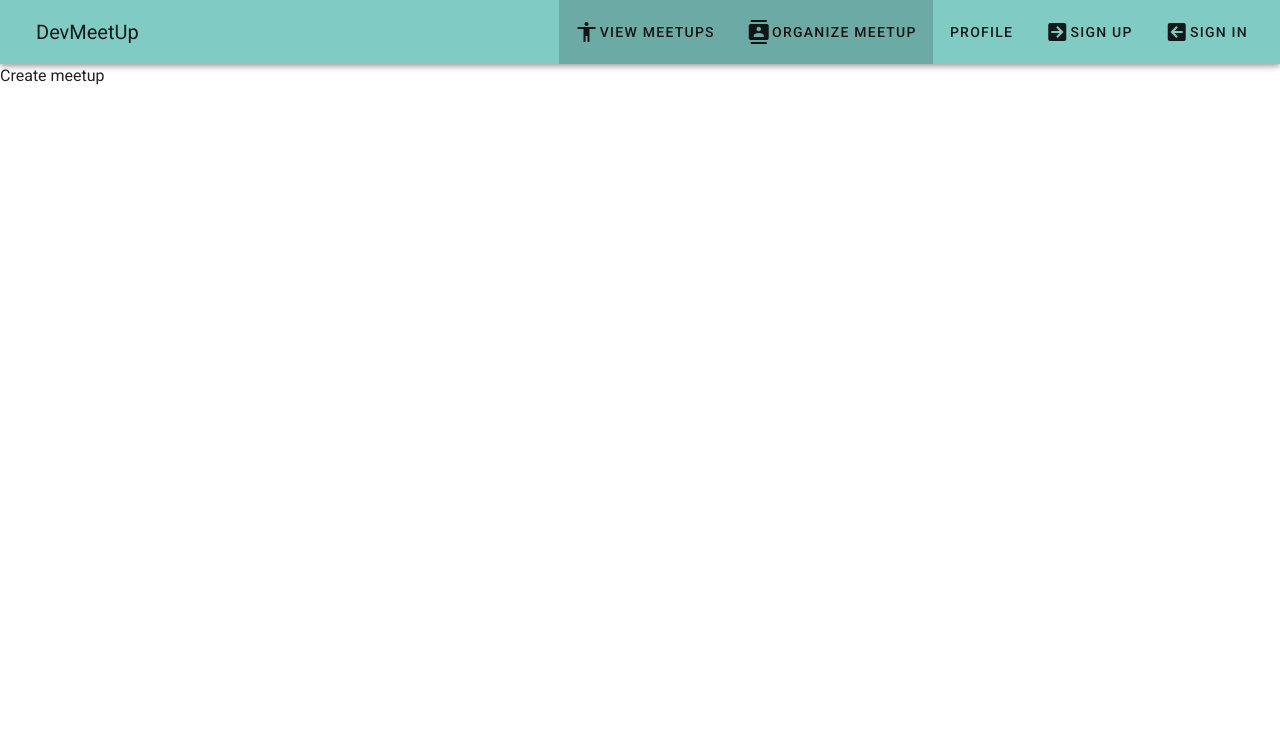
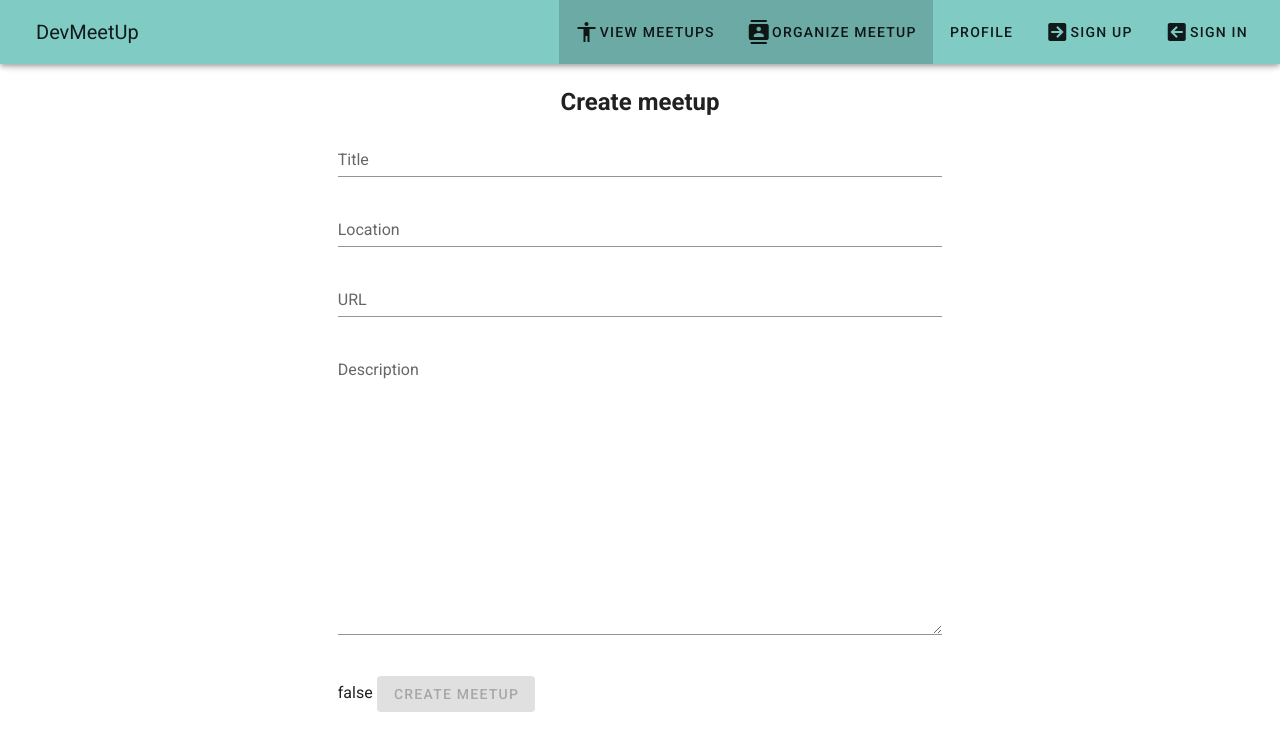
Before and after one commit to Konstantin1996/simple-app, a Vue app: page /meetups/create in a window 1280 px wide. Shown: the top 750 px of the page. Built offline with nearby package versions, Linux system fonts and the light colour scheme.

Commit message:
-created CreateMeetup component -created form validation

```diff
--- a/src/components/Meetups/CreateMeetup.vue
+++ b/src/components/Meetups/CreateMeetup.vue
@@ -1,15 +1,85 @@
 <template>
-  <div>
-      <p>Create meetup</p>
-  </div>
+  <v-container>
+    <v-layout row>
+      <v-flex my-5 class="text-center">
+        <h2>Create meetup</h2>
+      </v-flex>
+    </v-layout>
+    <v-layout row>
+      <v-flex xs12>
+        <form>
+          <v-layout row>
+            <v-flex mx-auto xs6>
+              <v-text-field v-model="title" name="title" label="Title" id="title" required></v-text-field>
+            </v-flex>
+          </v-layout>
+          <v-layout row>
+            <v-flex mx-auto xs6>
+              <v-text-field
+                v-model="location"
+                name="location"
+                label="Location"
+                id="location"
+                required
+              ></v-text-field>
+            </v-flex>
+          </v-layout>
+          <v-layout row>
+            <v-flex mx-auto xs6>
+              <v-text-field v-model="imageURL" name="imageURL" label="URL" id="imageURL" required></v-text-field>
+            </v-flex>
+          </v-layout>
+          <v-layout row v-if="imageURL">
+            <v-flex mx-auto xs6>
+              <img height="300" :src="imageURL" alt="image" />
+            </v-flex>
+          </v-layout>
+          <v-layout row>
+            <v-flex mx-auto xs6>
+              <v-textarea
+                v-model="description"
+                rows="10"
+                name="description"
+                label="Description"
+                id="description"
+              >hey ho lets go</v-textarea>
+            </v-flex>
+          </v-layout>
+          <v-layout row>
+            <v-flex xs12 offset-xs3 my-5>
+              {{formIsValid}}
+              <v-btn :disabled="!formIsValid">Create meetup</v-btn>
+            </v-flex>
+          </v-layout>
+        </form>
+      </v-flex>
+    </v-layout>
+  </v-container>
 </template>
 
 <script>
 export default {
+  data() {
+    return {
+      title: "",
+      location: "",
+      imageURL: "",
+      description: ""
+    };
+  },
 
-}
+  computed: {
+    formIsValid() {
+      return (
+        this.title !== "" &&
+        this.location !== "" &&
+        this.imageURL !== "" &&
+        this.description !== ""
+      );
+    }
+  }
+};
 </script>
 
 <style>
-
 </style>
--- a/src/main.js
+++ b/src/main.js
@@ -5,7 +5,6 @@ import vuetify from './plugins/vuetify';
 import {store} from '@/store';
 
 Vue.config.productionTip = false
-console.log(store);
 
 new Vue({
   router,
```
